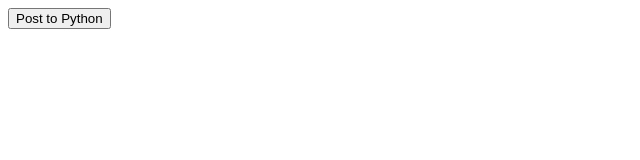
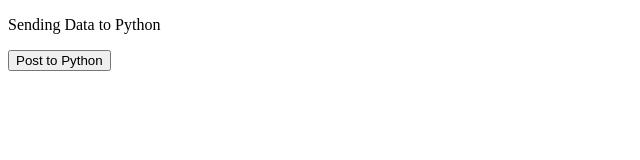
Before and after one commit to SmithEliF/testingTwoLanguages, a plain HTML site: page index.html in a window 1280 px wide. Shown: the whole page, without its empty margins (0-640 px from the left). Drawn offline with Linux system fonts and the light colour scheme.

Commit message:
Final touches to initializing the repository

```diff
--- a/data.js
+++ b/data.js
@@ -29,7 +29,9 @@ button.onclick= function(){
 
                 // Iterate through the data with Map and write to the page
                 jsonResponse.map(Main=>
+                    // If the cars make is Porsche, it writes that it is a good product
                     Main.make==="Porsche"? data.innerHTML +="<p>"+ Main.make+" "+" is a good product":
+                    // If the cars make is anything else, it writes that it is an average product
                     data.innerHTML +="<p>"+ Main.make+" "+"is an average product" )
             }
             ).catch((err) => console.error(err));
--- a/index.html
+++ b/index.html
@@ -6,6 +6,7 @@
         </title>
     </head>
     <body>
+        <p>Sending Data to Python</p>
         <button id="theButton">Post to Python</button>
         <h3 id = "info"></h3>
 
```
